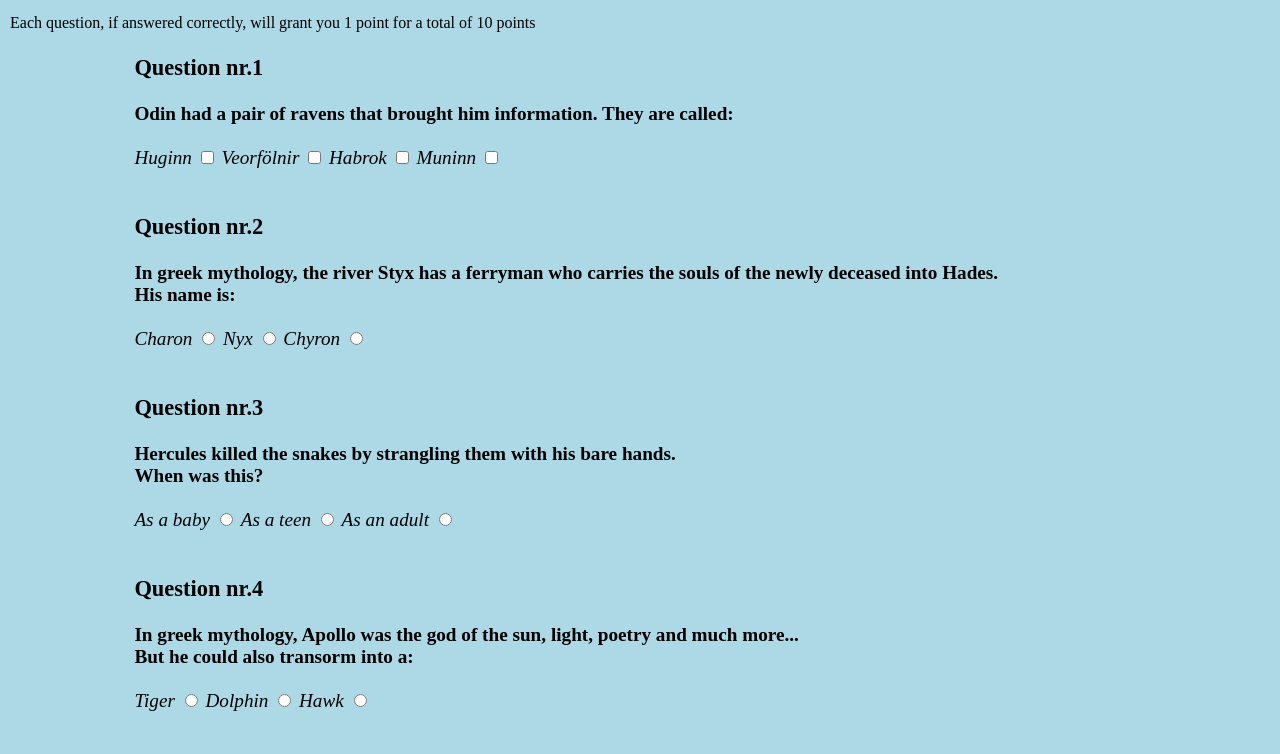
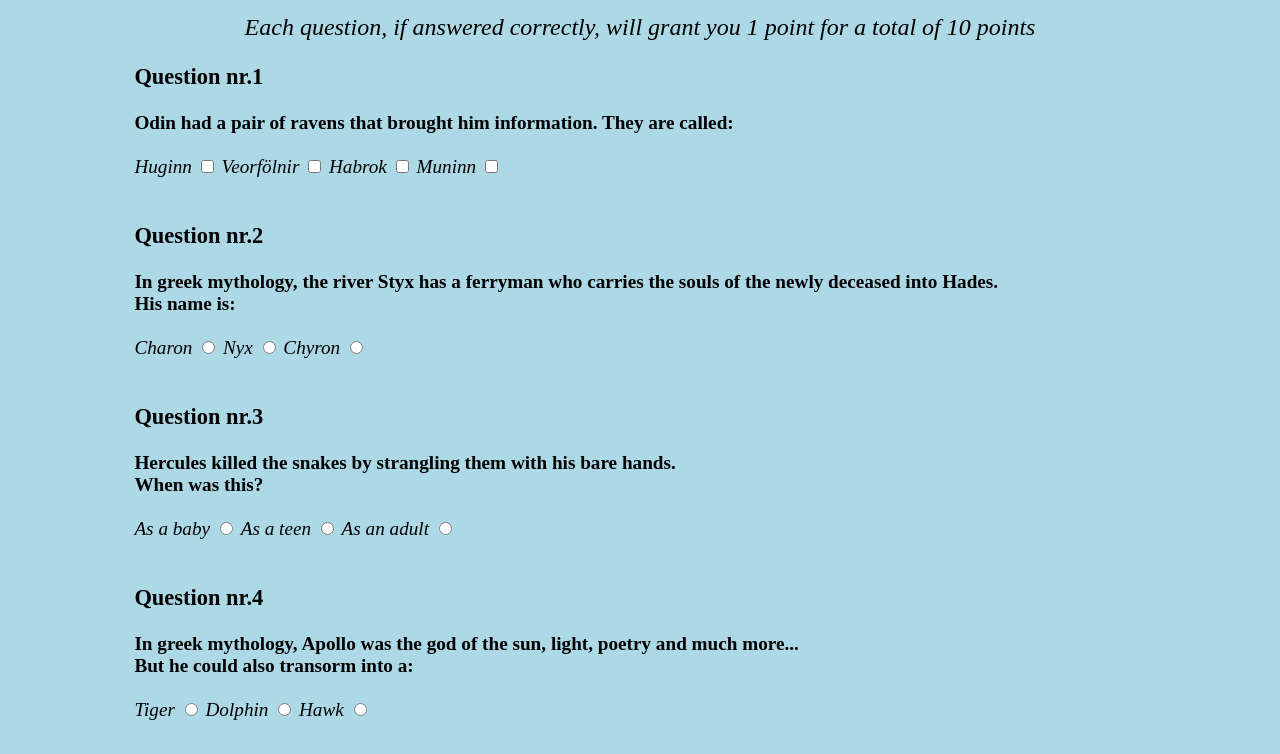
Before and after one commit to AeosKayl/basic-mythology-quiz, a plain HTML site: page index.html in a window 1280 px wide. Shown: the part 241-995 px from the top of the page. Drawn offline with Linux system fonts and the light colour scheme.

Commit message:
some minor style tweeks

```diff
--- a/style.css
+++ b/style.css
@@ -51,3 +51,10 @@ label{
   cursor: pointer;
   font-style: italic;
 }
+
+legend{
+  text-align: center;
+  font-style:oblique;
+  font-size:x-large;
+  font-family:'Times New Roman', Times, serif;
+}
```
